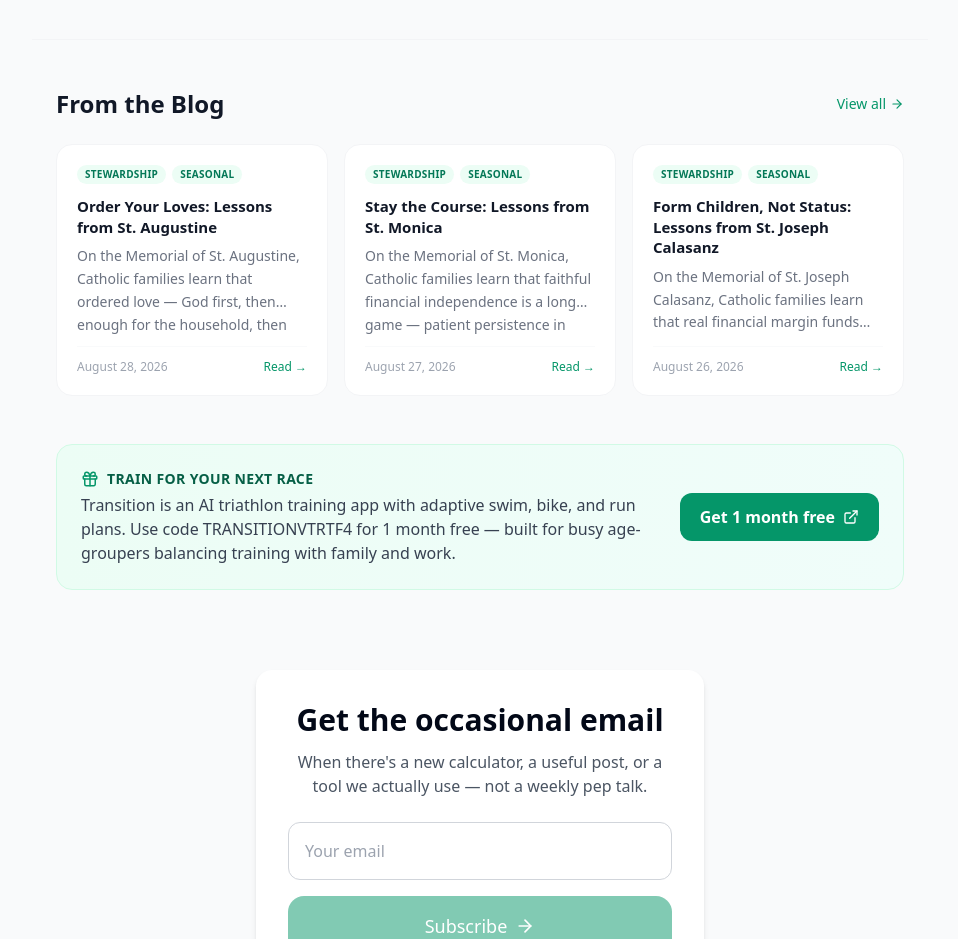
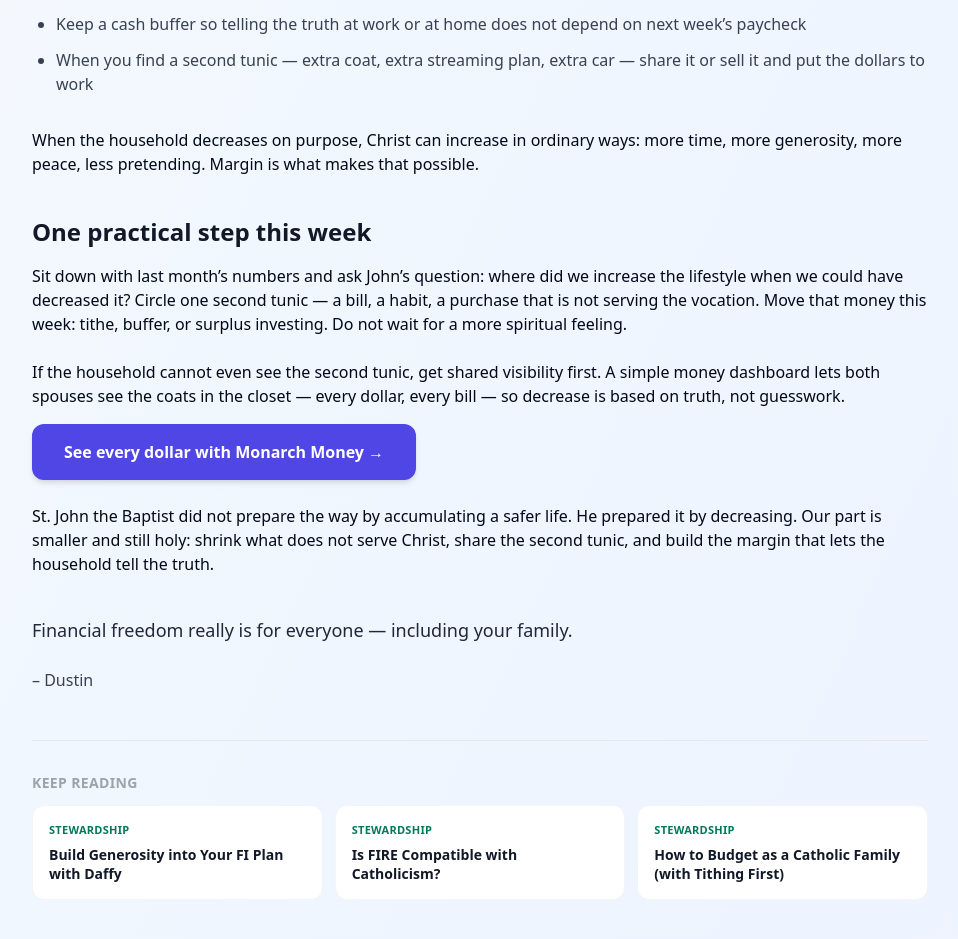
Before and after one commit to daughterpop/super-fi-calc, a React (Vite) app: page /blog/he-must-increase-lessons-from-st-john-the-baptist in a window 1280 px wide. Shown: the part 994-1933 px from the top of the page, without its empty margins (160-1118 px from the left). Built offline with nearby package versions, Linux system fonts and the light colour scheme.

Commit message:
Add daily blog post: He Must Increase: Lessons from St. John the Baptist – August 29, 2026

```diff
--- a/src/data/posts.js
+++ b/src/data/posts.js
@@ -1,4 +1,14 @@
 const rawPosts = [
+  {
+    title: 'He Must Increase: Lessons from St. John the Baptist',
+    date: 'August 29, 2026',
+    dateSort: '2026-08-29',
+    excerpt: 'On the Memorial of the Passion of St. John the Baptist, Catholic families learn that decreasing the lifestyle — not the vocation — creates the margin to tell the truth, share the surplus, and let Christ increase in the home.',
+    readTime: '4 min read',
+    link: '/blog/he-must-increase-lessons-from-st-john-the-baptist',
+    tags: ['Stewardship', 'Seasonal', 'Tithing'],
+    featured: false
+  },
   {
     title: 'Order Your Loves: Lessons from St. Augustine',
     date: 'August 28, 2026',
--- a/src/main.jsx
+++ b/src/main.jsx
@@ -89,6 +89,7 @@ import BuildMarginForTrueJusticeLessonsFromStLouis from './pages/build-margin-fo
 import FormChildrenNotStatusLessonsFromStJosephCalasanz from './pages/form-children-not-status-lessons-from-st-joseph-calasanz.jsx';
 import StayTheCourseLessonsFromStMonica from './pages/stay-the-course-lessons-from-st-monica.jsx';
 import OrderYourLovesLessonsFromStAugustine from './pages/order-your-loves-lessons-from-st-augustine.jsx';
+import HeMustIncreaseLessonsFromStJohnTheBaptist from './pages/he-must-increase-lessons-from-st-john-the-baptist.jsx';
 
 ReactDOM.createRoot(document.getElementById('root')).render(
   <React.StrictMode>
@@ -181,6 +182,7 @@ ReactDOM.createRoot(document.getElementById('root')).render(
           <Route path="/blog/form-children-not-status-lessons-from-st-joseph-calasanz" element={<FormChildrenNotStatusLessonsFromStJosephCalasanz />} />
           <Route path="/blog/stay-the-course-lessons-from-st-monica" element={<StayTheCourseLessonsFromStMonica />} />
           <Route path="/blog/order-your-loves-lessons-from-st-augustine" element={<OrderYourLovesLessonsFromStAugustine />} />
+          <Route path="/blog/he-must-increase-lessons-from-st-john-the-baptist" element={<HeMustIncreaseLessonsFromStJohnTheBaptist />} />
 
           <Route path="*" element={<App />} />
         </Routes>
--- /dev/null
+++ b/src/pages/he-must-increase-lessons-from-st-john-the-baptist.jsx
@@ -0,0 +1,93 @@
+import React from 'react';
+import BlogPostFooter from '../components/BlogPostFooter';
+
+export default function HeMustIncreaseLessonsFromStJohnTheBaptist() {
+  return (
+    <div className="min-h-screen bg-gradient-to-br from-slate-50 via-blue-50 to-indigo-50 py-12 px-4">
+      <div className="max-w-4xl mx-auto prose prose-slate">
+        <p className="mb-6">
+          <a href="/blog" className="text-blue-700 hover:underline font-medium">← Back to the blog</a>
+        </p>
+
+        <h1 className="text-4xl md:text-5xl font-bold text-gray-900 mb-8">
+          He Must Increase: Lessons from St. John the Baptist
+        </h1>
+
+        <p className="text-lg text-gray-700 mb-8 leading-relaxed">
+          Hey everyone,
+        </p>
+
+        <p className="text-xl font-semibold text-gray-800 mb-4">
+          On the Memorial of the Passion of St. John the Baptist, we remember a man who lived with almost nothing — and still had enough freedom to tell the truth.
+        </p>
+
+        <p className="mb-6">
+          John did not keep a court lifestyle. He wore camel’s hair. He ate locusts and wild honey. When Herod’s palace offered comfort, he offered a word Herod did not want to hear. He was imprisoned and killed for it. That is not a money story on the surface. It is a freedom story — and faithful FI is about that kind of freedom.
+        </p>
+
+        <h2 className="text-2xl font-bold text-gray-900 mt-10 mb-4">
+          What he actually taught
+        </h2>
+        <p className="mb-6">
+          John’s own summary of his life is one line: “He must increase, but I must decrease” (John 3:30). That is not self-hatred. It is ordered love. Christ grows. The ego, the brand, and the lifestyle shrink so there is room.
+        </p>
+
+        <p className="mb-6">
+          He also gave the most practical surplus rule in the Gospels. When the crowds asked what to do, he said, “Whoever has two tunics should share with the person who has none. And whoever has food should do likewise” (Luke 3:11). Two tunics is a budget category. It is the extra coat, the unused subscription, the raise that quietly became a nicer version of the same life.
+        </p>
+
+        <h2 className="text-2xl font-bold text-gray-900 mt-10 mb-4">
+          How this lands in the household plan
+        </h2>
+        <p className="mb-6">
+          Faithful FI is a holy decrease. Not a smaller vocation. A smaller claim on the paycheck. You name what is enough. You refuse to let Herod’s court — status, comparison, the next upgrade — set the household standard. You keep a buffer so you are not bought. Then the true surplus — the second tunic — is given and invested, not absorbed.
+        </p>
+
+        <ul className="list-disc pl-6 space-y-3 mb-8 text-gray-700">
+          <li>Name “enough” in dollars so decrease is a decision, not a vague guilt</li>
+          <li>Cut one courtly cost this month and move that cash to the tithe, the buffer, or investing</li>
+          <li>Keep a cash buffer so telling the truth at work or at home does not depend on next week’s paycheck</li>
+          <li>When you find a second tunic — extra coat, extra streaming plan, extra car — share it or sell it and put the dollars to work</li>
+        </ul>
+
+        <p className="mb-6">
+          When the household decreases on purpose, Christ can increase in ordinary ways: more time, more generosity, more peace, less pretending. Margin is what makes that possible.
+        </p>
+
+        <h2 className="text-2xl font-bold text-gray-900 mt-10 mb-4">
+          One practical step this week
+        </h2>
+        <p className="mb-6">
+          Sit down with last month’s numbers and ask John’s question: where did we increase the lifestyle when we could have decreased it? Circle one second tunic — a bill, a habit, a purchase that is not serving the vocation. Move that money this week: tithe, buffer, or surplus investing. Do not wait for a more spiritual feeling.
+        </p>
+
+        <p className="mb-4">
+          If the household cannot even see the second tunic, get shared visibility first. A simple money dashboard lets both spouses see the coats in the closet — every dollar, every bill — so decrease is based on truth, not guesswork.
+        </p>
+
+        <a
+          href="https://monarch.com/referral/hvup58srp1?r_source=share"
+          target="_blank"
+          rel="noopener noreferrer"
+          className="inline-flex items-center gap-2 px-8 py-4 bg-indigo-600 text-white font-semibold rounded-xl hover:bg-indigo-700 transition-all shadow-md hover:shadow-lg mb-6"
+        >
+          See every dollar with Monarch Money →
+        </a>
+
+        <p className="mb-6">
+          St. John the Baptist did not prepare the way by accumulating a safer life. He prepared it by decreasing. Our part is smaller and still holy: shrink what does not serve Christ, share the second tunic, and build the margin that lets the household tell the truth.
+        </p>
+
+        <p className="text-lg font-medium text-gray-800 mt-10">
+          Financial freedom really is for everyone — including your family.
+        </p>
+
+        <p className="text-gray-700 font-medium mt-6">
+          – Dustin
+        </p>
+
+        <BlogPostFooter />
+      </div>
+    </div>
+  );
+}
```
Also changed, not shown: 2 other files (tests, documents, lock files or other folders).
